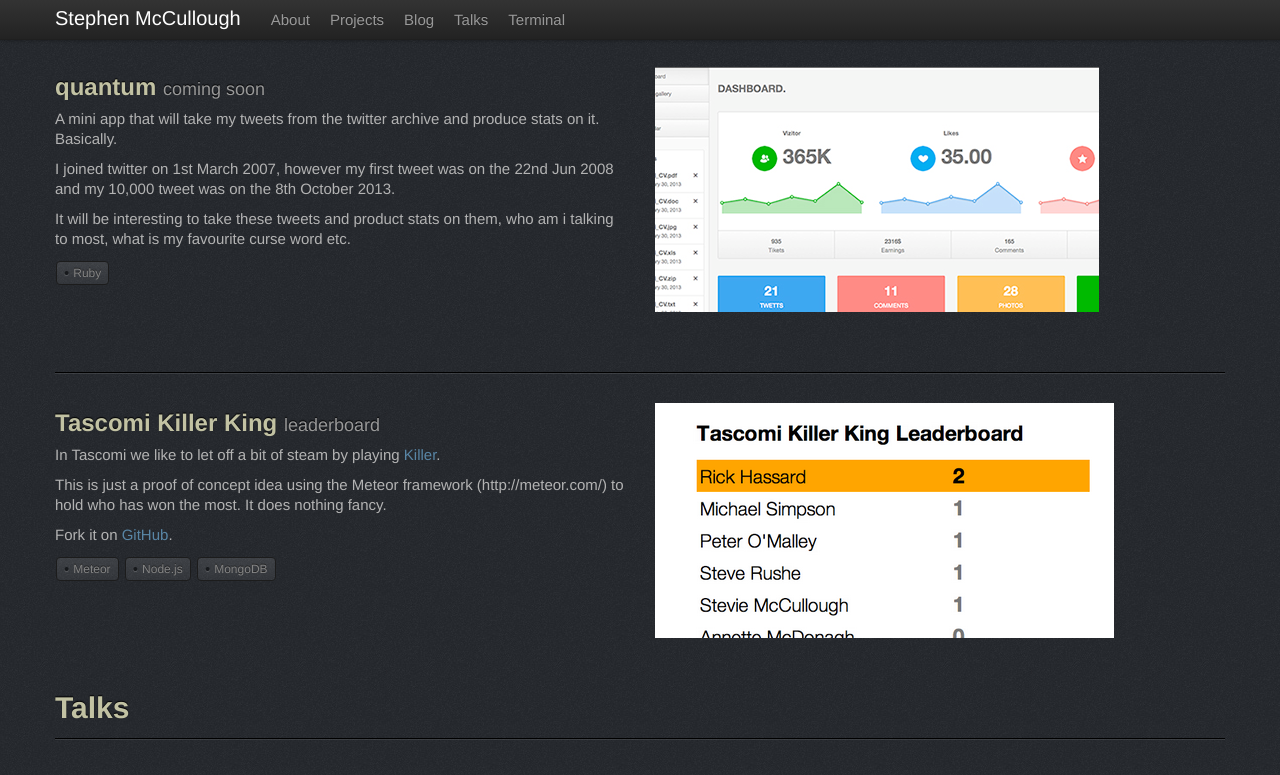
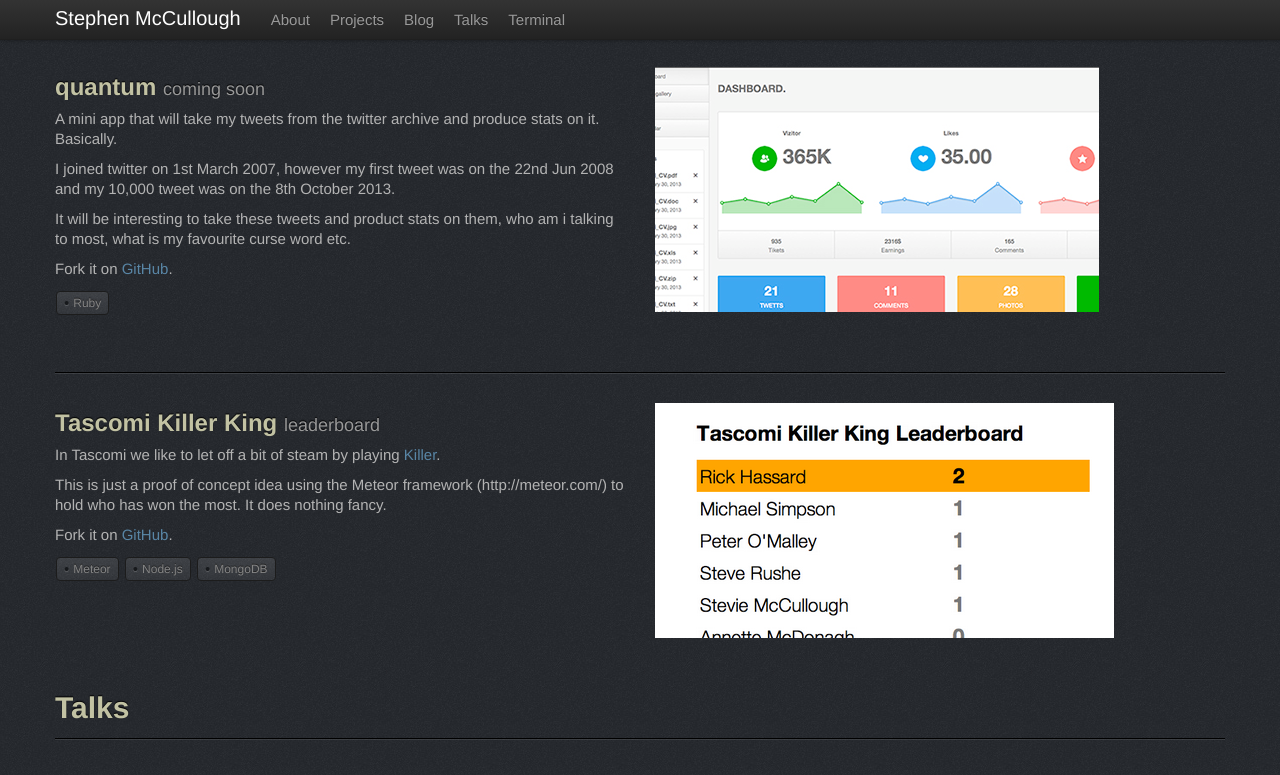
Before and after one commit to swmcc/swmcc.github.io, a Jekyll site: the page built from index.html, in a window 1280 px wide and 900 px high, scrolled down 2661 px, cut to the strip 0-775 px from the top of the window. Built offline with Jekyll 4.4.1, drawn with Linux system fonts in a browser that asks for light colours; nearby versions of some CDN libraries; the list of posts is cut into pages by our own code.

Commit message:
Added fork link to quantum

```diff
--- a/index.html
+++ b/index.html
@@ -218,6 +218,7 @@
                 <p>A mini app that will take my tweets from the twitter archive and produce stats on it. Basically.</p>
                 <p>I joined twitter on 1st March 2007, however my first tweet was on the 22nd Jun 2008 and my 10,000 tweet was on the 8th October 2013.</p>
                 <P>It will be interesting to take these tweets and product stats on them, who am i talking to most, what is my favourite curse word etc.</p>
+		<p>Fork it on <a href="https://github.com/swmcc/quantum" target="_new">GitHub</a>.</p>
 
 		<ul id="tech-words">
 		<li>Ruby</li>
```
